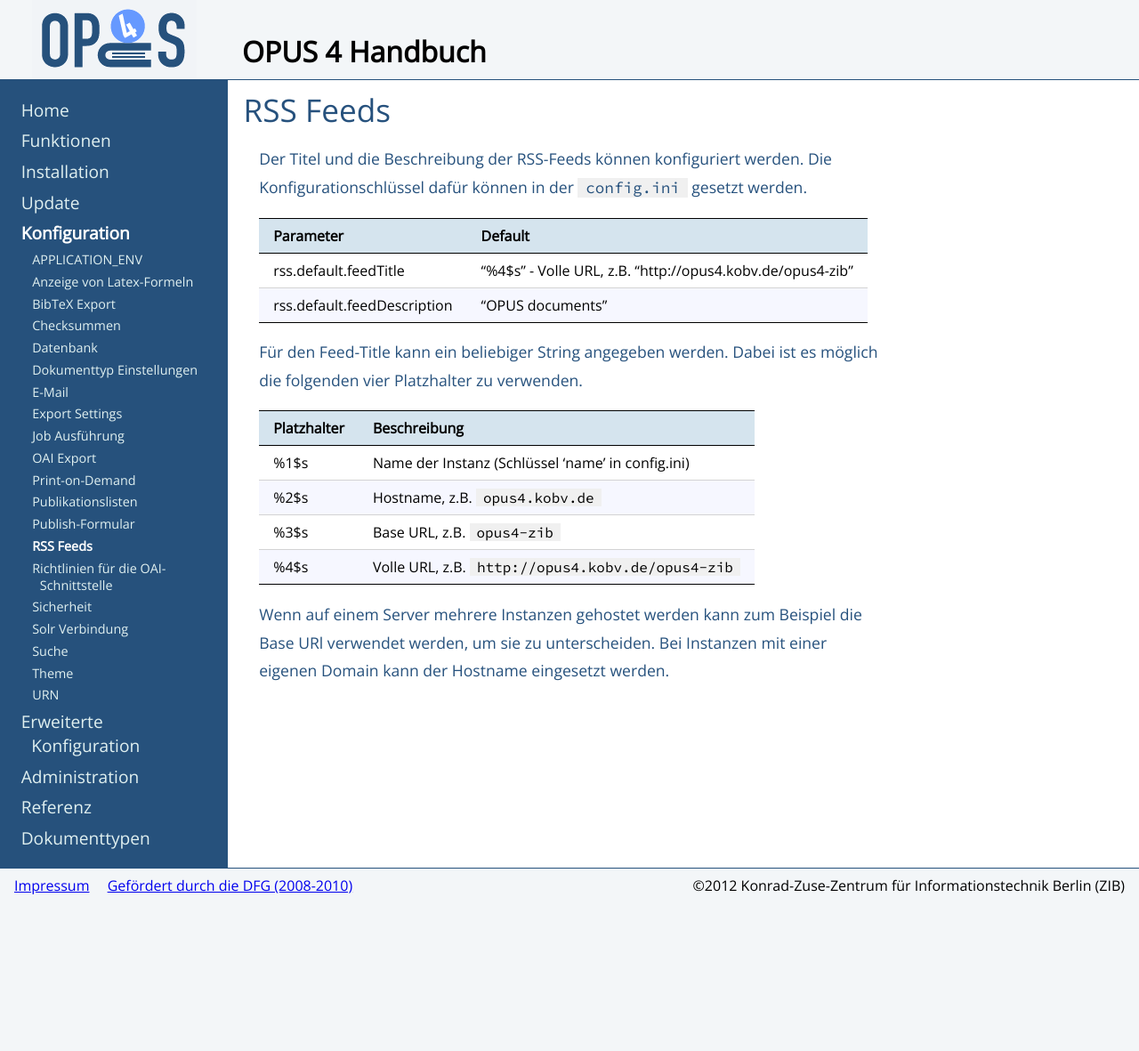
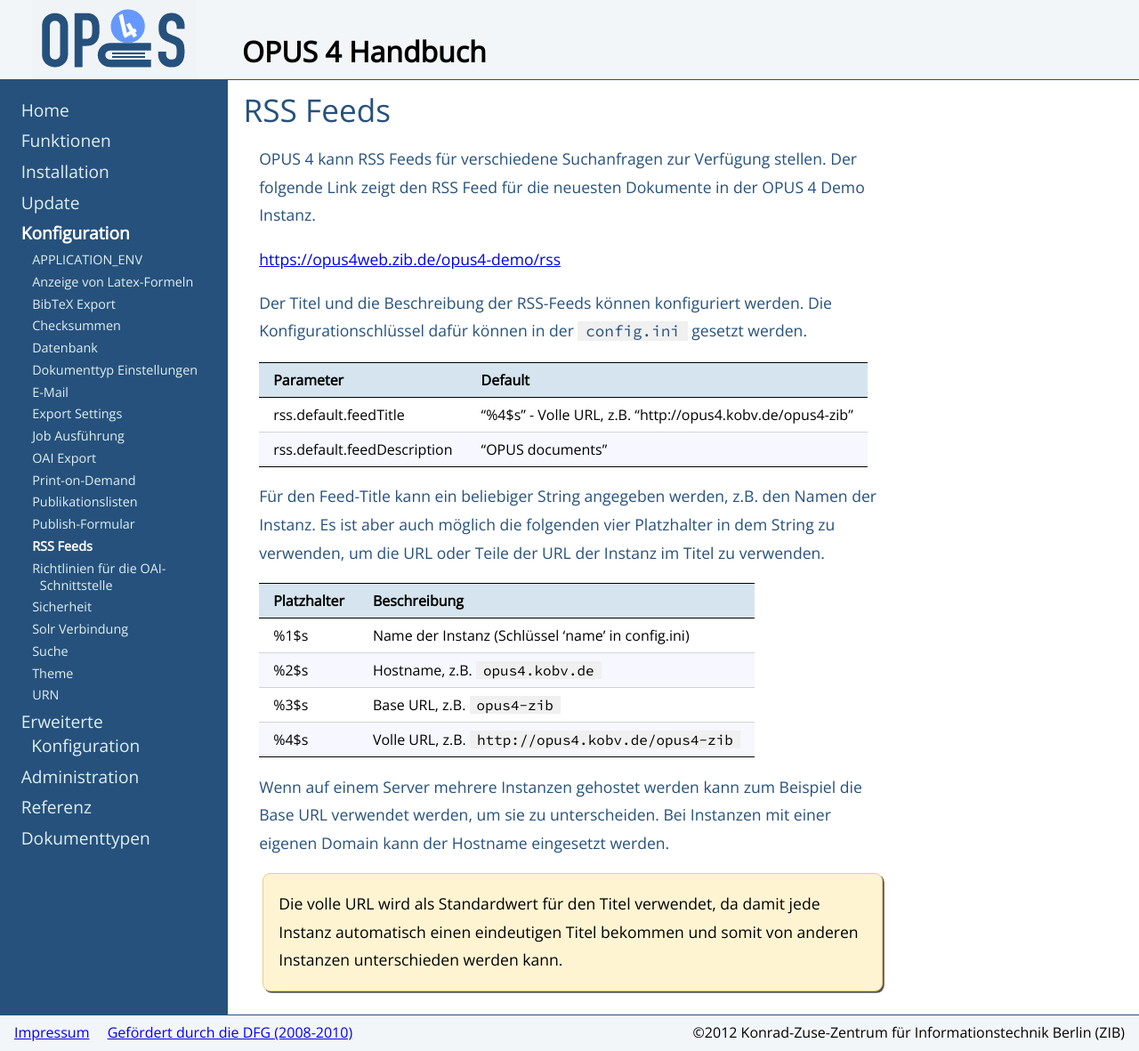
Before and after one commit to OPUS4/userdoc, a Jekyll site: the page built from config/rss.md, in a window 1280 px wide. Shown: the whole page at 89% size. Built offline with Jekyll 4.4.1, drawn with Linux system fonts in a browser that asks for light colours; before the commit the page ends 1016 px from its top, so only the background shows below that.

Commit message:
OPUSVIER-3575 - Dokumentation zur RSS Titel und Beschreibung erweitert.

```diff
--- a/config/rss.md
+++ b/config/rss.md
@@ -3,6 +3,11 @@ title: RSS Feeds
 ---
 
 # RSS Feeds
+
+OPUS 4 kann RSS Feeds für verschiedene Suchanfragen zur Verfügung stellen. Der folgende Link zeigt den RSS Feed für
+die neuesten Dokumente in der OPUS 4 Demo Instanz.
+
+<https://opus4web.zib.de/opus4-demo/rss>
 
 Der Titel und die Beschreibung der RSS-Feeds können konfiguriert werden. Die Konfigurationschlüssel dafür können
 in der `config.ini` gesetzt werden.
@@ -12,15 +17,21 @@ in der `config.ini` gesetzt werden.
 | rss.default.feedTitle | "%4$s" - Volle URL, z.B. "http://opus4.kobv.de/opus4-zib" |
 | rss.default.feedDescription | "OPUS documents" |
 
-Für den Feed-Title kann ein beliebiger String angegeben werden. Dabei ist es möglich die folgenden vier Platzhalter
-zu verwenden.
+Für den Feed-Title kann ein beliebiger String angegeben werden, z.B. den Namen der Instanz. Es ist aber auch möglich
+die folgenden vier Platzhalter in dem String zu verwenden, um die URL oder Teile der URL der Instanz im Titel zu
+verwenden.
 
 | Platzhalter | Beschreibung |
 |-------------|--------------|
-| %1$s | Name der Instanz (Schlüssel 'name' in config.ini)|
+| %1$s | Name der Instanz (Schlüssel 'name' in config.ini) |
 | %2$s | Hostname, z.B. `opus4.kobv.de` |
 | %3$s | Base URL, z.B. `opus4-zib` |
 | %4$s | Volle URL, z.B. `http://opus4.kobv.de/opus4-zib` |
 
-Wenn auf einem Server mehrere Instanzen gehostet werden kann zum Beispiel die Base URl verwendet werden, um sie zu
+Wenn auf einem Server mehrere Instanzen gehostet werden kann zum Beispiel die Base URL verwendet werden, um sie zu
 unterscheiden. Bei Instanzen mit einer eigenen Domain kann der Hostname eingesetzt werden.
+
+<p class="note">
+Die volle URL wird als Standardwert für den Titel verwendet, da damit jede Instanz automatisch einen eindeutigen
+Titel bekommen und somit von anderen Instanzen unterschieden werden kann.
+</p>
```
